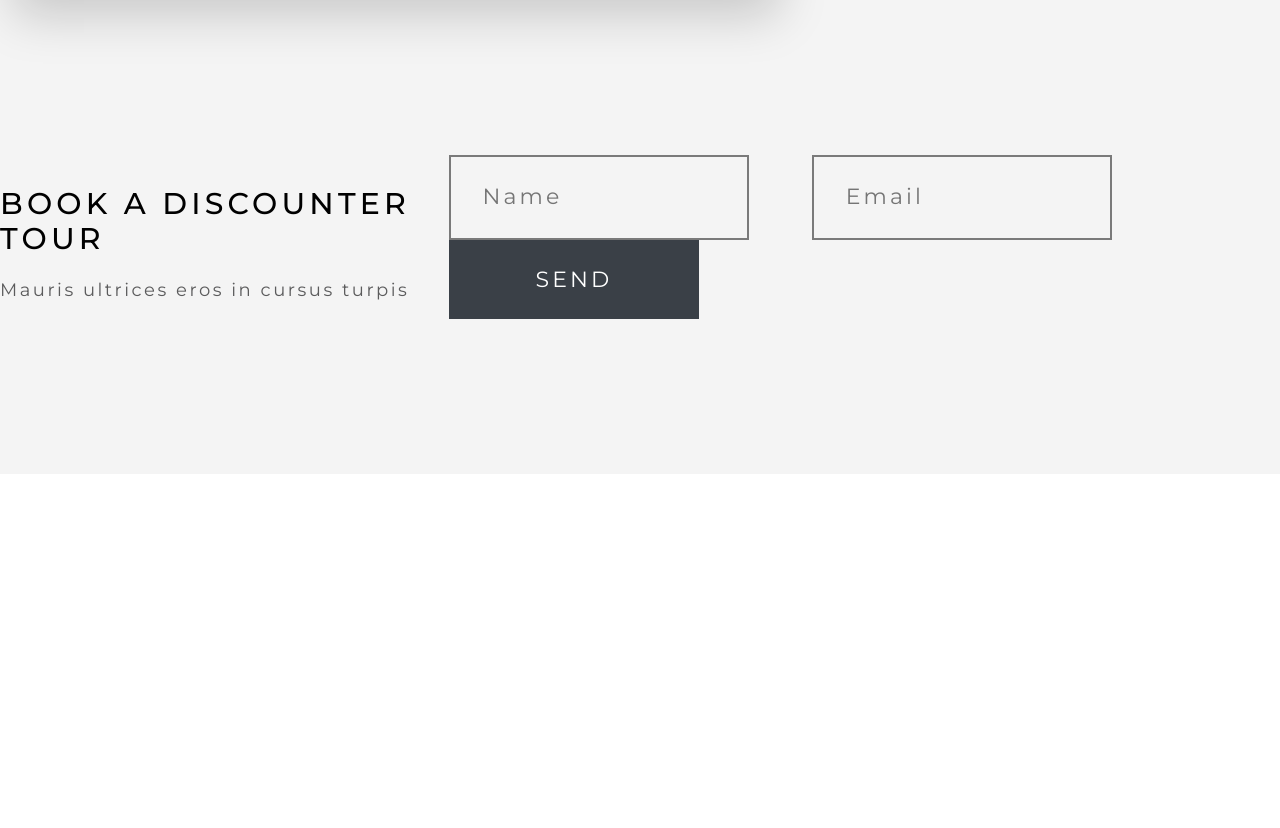
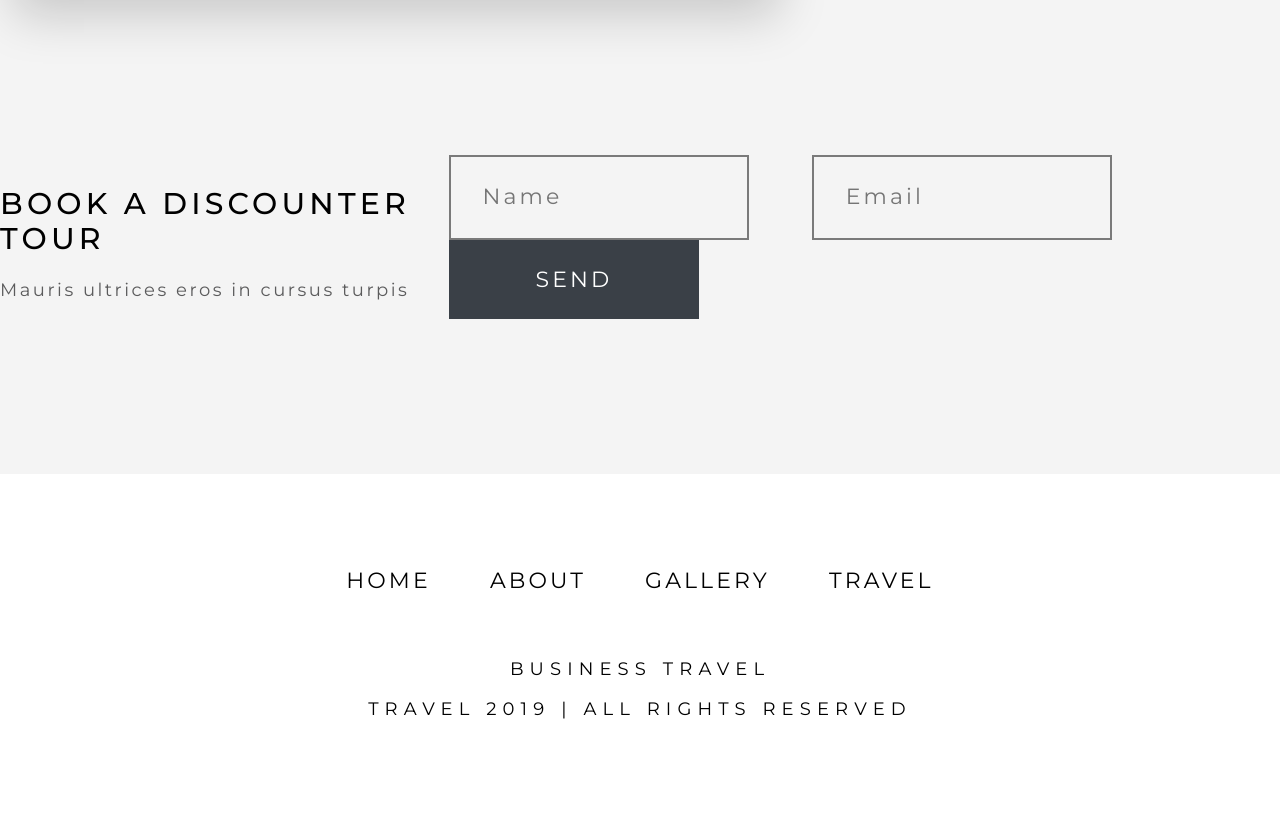
Before and after one commit to dmitriykovalenk0/Travel, a website: page app/index.html in a window 1280 px wide. Shown: the part 5946-6774 px from the top of the page. Before the commit the page ends 6420 px from the top, so only its background shows below. Drawn offline with nearby package versions, Linux system fonts and the light colour scheme.

Commit message:
Сделал блок footer

```diff
--- a/app/index.html
+++ b/app/index.html
@@ -443,6 +443,24 @@
           </div>
      </section>
 
+     <footer class="footer">
+          <div class="footer__content">
+               <div class="footer__nav">
+                    <ul>
+                         <li><a href="#">HOME</a></li>
+                         <li><a href="#">ABOUT</a></li>
+                         <li><a href="#">GALLERY</a></li>
+                         <li><a href="#">TRAVEL</a></li>
+                    </ul>
+               </div>
+
+               <div class="footer__copyright">
+                    <span>Business travel</span>
+                    <span>Travel 2019 | All rights reserved</span>
+               </div>
+          </div>
+     </footer>
+
 
      <script src="https://ajax.googleapis.com/ajax/libs/jquery/3.4.1/jquery.min.js"></script>
      <script src="js/libs.min.js"></script>
--- /dev/null
+++ b/app/scss/blocks/_footer.scss
@@ -0,0 +1,42 @@
+.footer {
+  padding: 94px 0 108px;
+  color: $black;
+}
+
+.footer__nav {
+  text-align: center;
+  margin-bottom: 66px;
+
+  ul {
+
+    li {
+      display: inline-block;
+
+      &:not(:last-child) {
+        margin-right: 55px;
+      }
+
+      a {
+        font-size: 22px;
+        letter-spacing: 3.08px;
+      }
+    }
+  }
+}
+
+.footer__copyright {
+  text-align: center;
+  text-transform: uppercase;
+
+
+
+  span {
+    display: block;
+    font-size: 18px;
+    letter-spacing: 6.12px;
+
+    &:first-child {
+      margin-bottom: 19px;
+    }
+  }
+}
--- a/app/scss/style.scss
+++ b/app/scss/style.scss
@@ -16,3 +16,4 @@
 @import "blocks/travel";
 @import "blocks/next-tour";
 @import "blocks/form";
+@import "blocks/footer";
```
Also changed, not shown: app/css/style.min.css.
